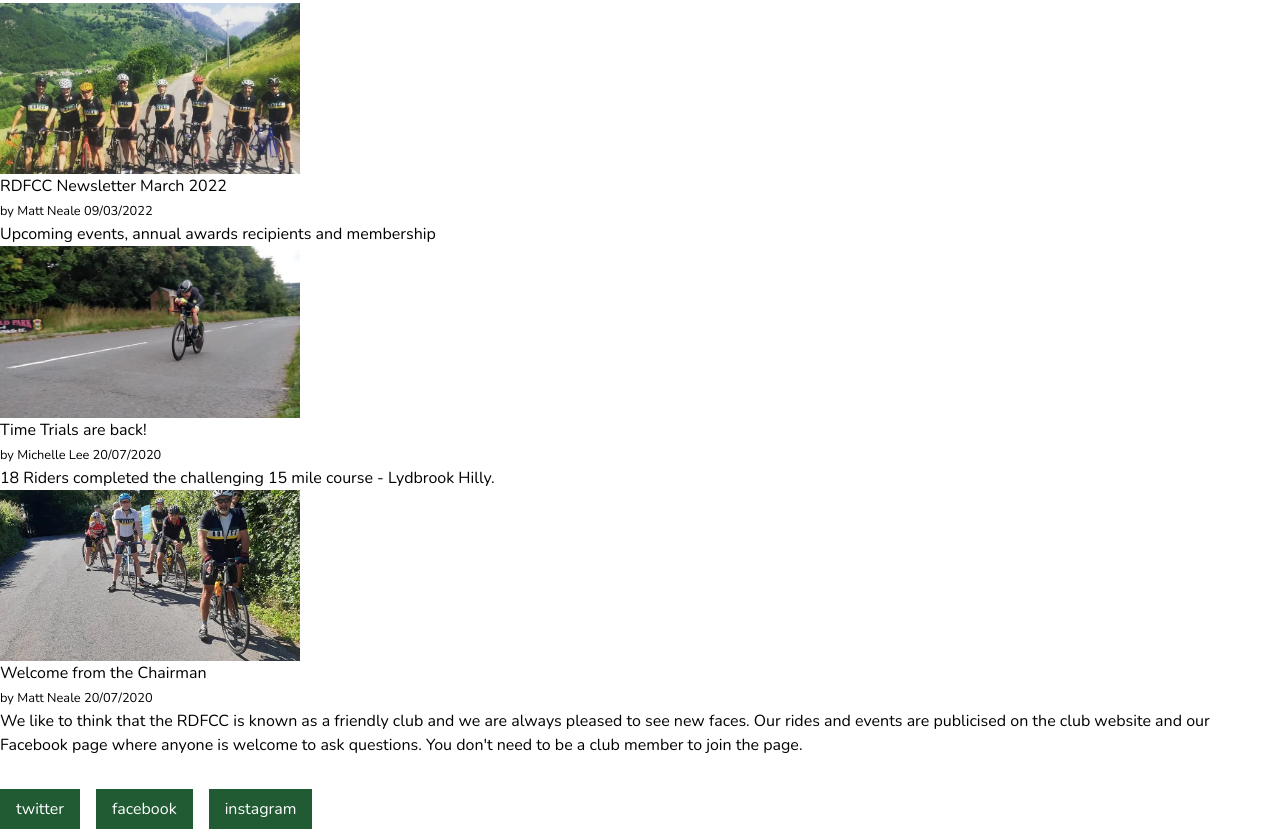
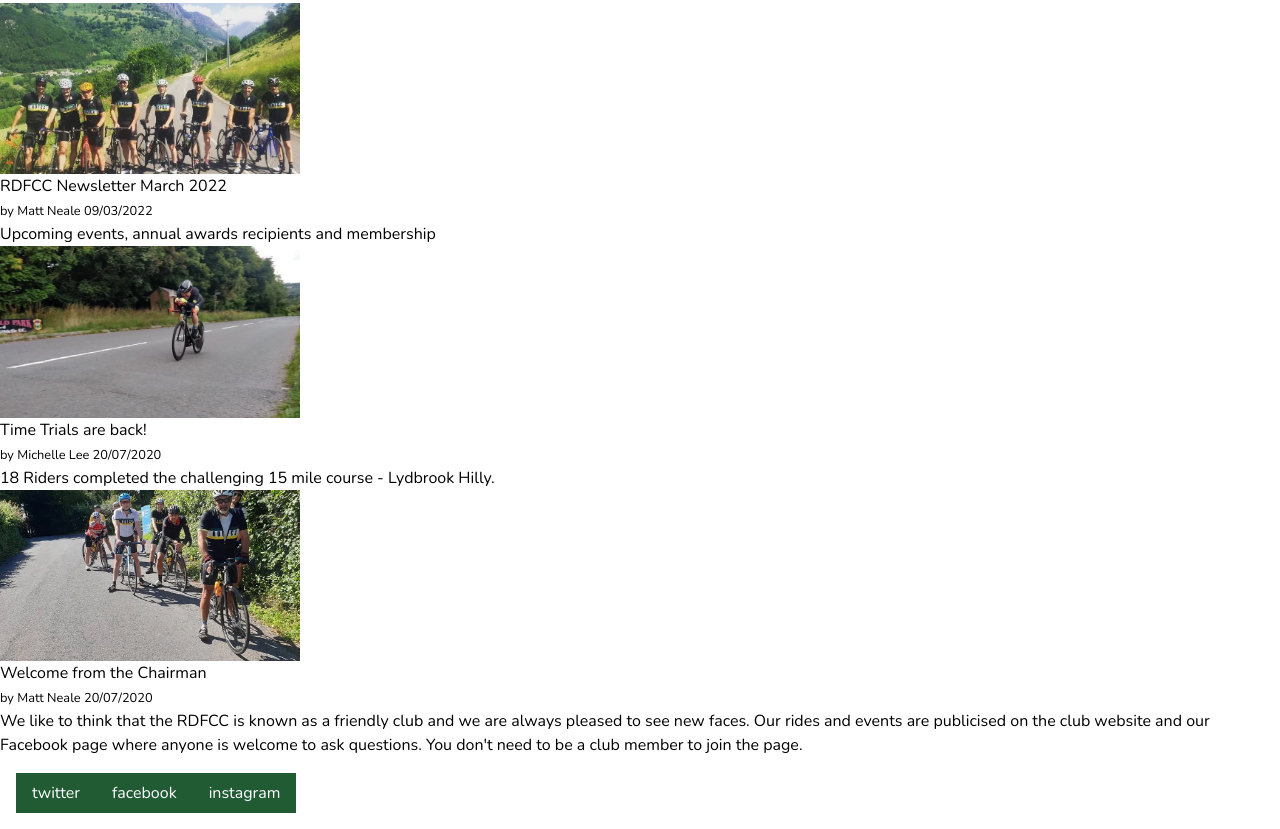
Before and after one commit to rdfcc/RDFCC, an Astro site: page / in a window 1280 px wide. Shown: the part 617-1446 px from the top of the page. Built offline with nearby package versions, Linux system fonts and the light colour scheme; Astro itself is replaced by a stand-in of ours.

Commit message:
Styled footer

```diff
--- a/src/components/Footer.astro
+++ b/src/components/Footer.astro
@@ -1,15 +1,9 @@
 ---
 import Social from './Social.astro';
 ---
-<style>
-    footer {
-      display: flex;
-      gap: 1rem;
-      margin-top: 2rem;
-    }
-  </style>
 
-<footer>
+
+<footer class="flex px-4 py-4">
     <Social platform="twitter" username="@RDFCC" />
     <Social platform="facebook" username="groups/rdfcc1" />
     <Social platform="instagram" username="rdfcc2020" />
```
